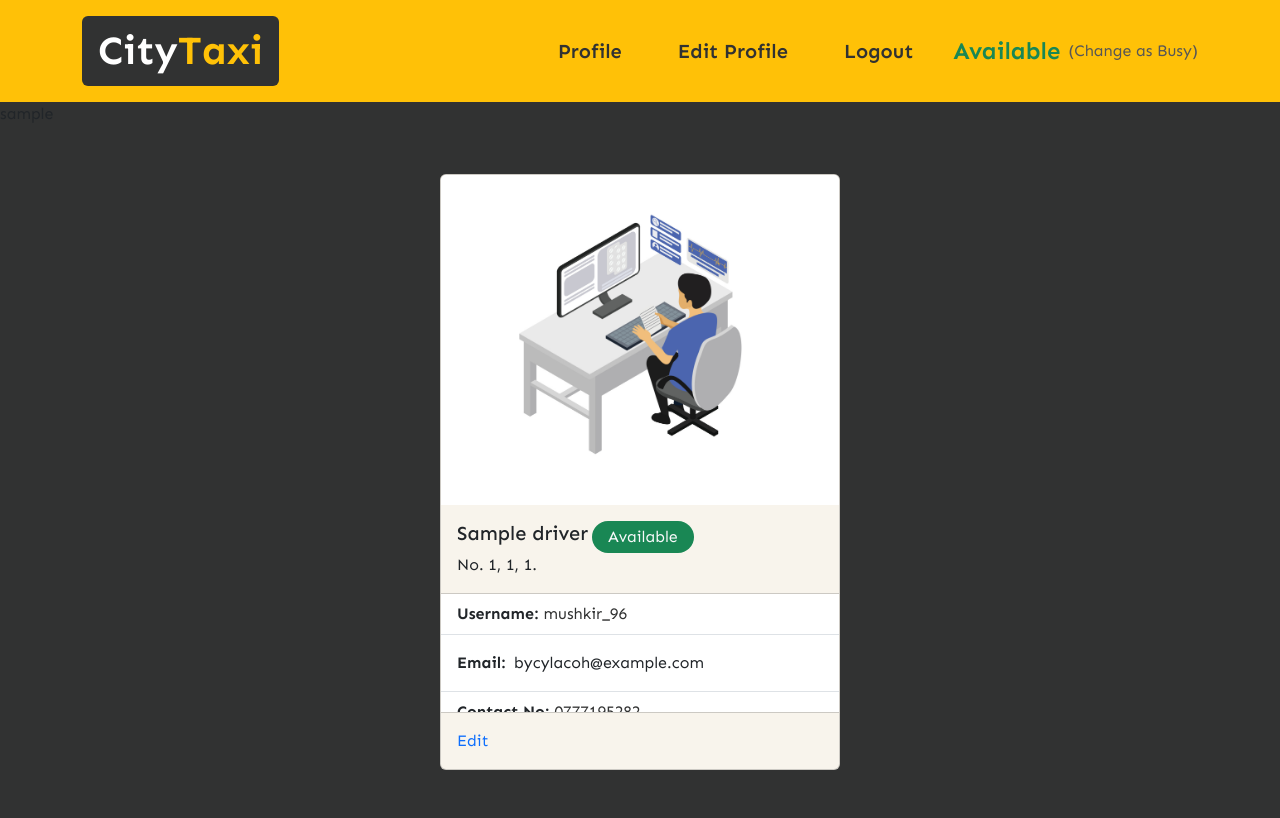
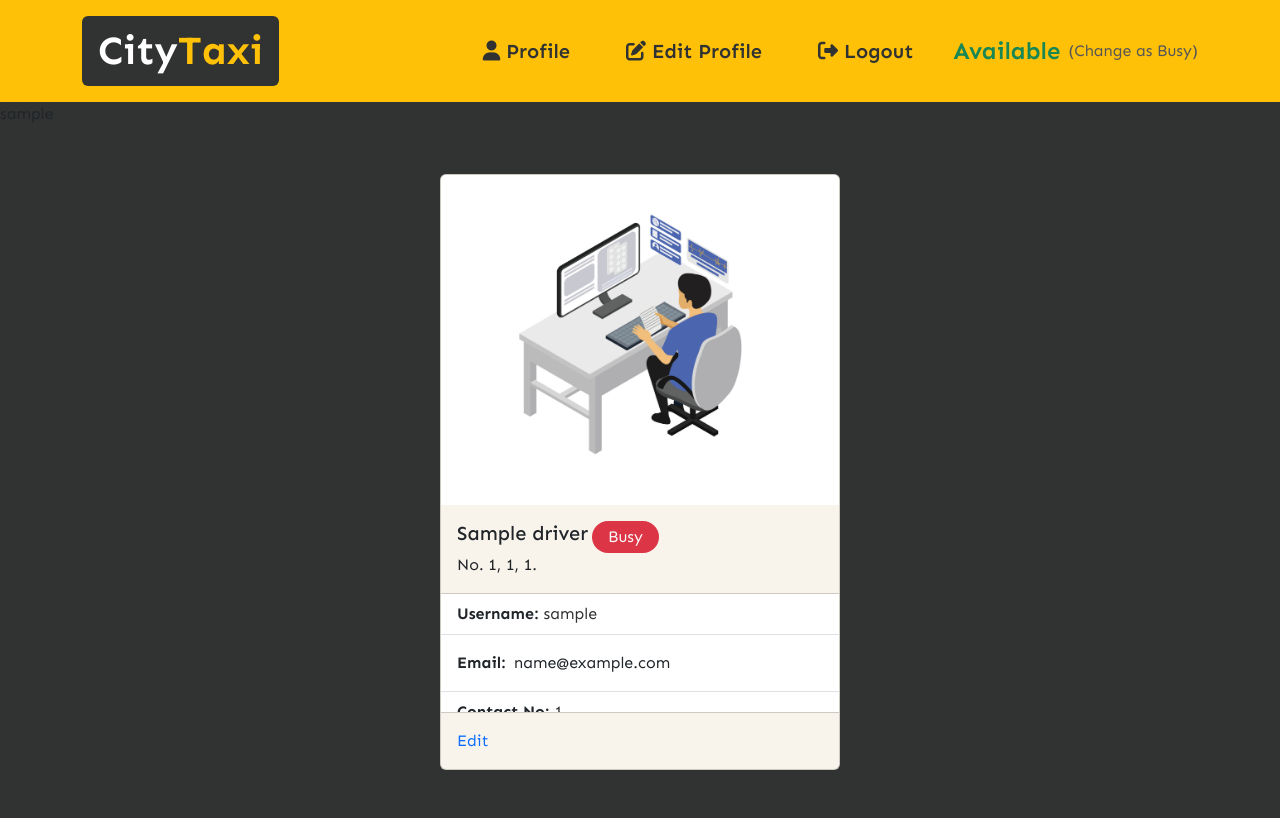
Before and after one commit to KingMaster86/taxi-pi-web, a PHP site: page /driver-directory/homepage.php?profile in a window 1280 px wide. Run offline with PHP 8.4, Linux system fonts and the light colour scheme; the visitor is signed in with stand-in values (Sample User, id 1); tables that the repository leaves empty hold one stand-in row (values such as "Sample post"); some libraries are stand-ins or nearby versions.

Commit message:
feat: implemented availability status changing by driver and driver dashboard profile card viewing features

```diff
--- a/assets/css/style.css
+++ b/assets/css/style.css
@@ -14,10 +14,11 @@ body {
 }
 
 .hover-effect:hover {
-  background-color: #f0ad4e !important;
+  background-color: #ffc107;
   color: black !important;
-  border-radius: 10px !important;
-  transition: 500ms !important;
+  border-radius: 10px;
+  transition: 500ms;
+  font-weight: bold;
 }
 
 .height {
--- a/assets/css/style2.css
+++ b/assets/css/style2.css
@@ -39,6 +39,11 @@
   background: #6e6f6f !important;
 }
 
+.effect-black-hover:hover {
+  background: #313232 !important;
+  color: #f8f4ec !important;
+}
+
 /* Responsive for Admin Login Card */
 @media (min-width: 990px) {
   #driver-login-card {
--- /dev/null
+++ b/driver-directory/edit-profile.php
@@ -0,0 +1,4 @@
+<?php
+include('../includes/connect.php');
+
+echo "It is Edit Profile";
--- a/driver-directory/homepage.php
+++ b/driver-directory/homepage.php
@@ -13,8 +13,7 @@ if ($isLoggedInUsernameExist > 0 && $isLoggedInUsernameExist == 1) {
     $fetchLoggedInUserDataFromDB = mysqli_fetch_assoc($getLoggedInUsernameDetails);
 
     $driverId = $fetchLoggedInUserDataFromDB['driver_id'];
-
-    // echo $driverId;
+    $availabilityStatus = $fetchLoggedInUserDataFromDB['availability_status'];
 }
 
 ?>
@@ -28,7 +27,7 @@ if ($isLoggedInUsernameExist > 0 && $isLoggedInUsernameExist == 1) {
 
     <!-- Fav Icon -->
     <link rel="shortcut icon" href="../assets/img/taxi-img.png" type="image/x-icon" class="object-fit-cover" />
-    <title>Profile | CityTaxi</title>
+    <title>Profile | City - Taxi</title>
 
     <!-- Google Font (Sen) -->
     <link rel="preconnect" href="https://fonts.googleapis.com" />
@@ -69,22 +68,33 @@ if ($isLoggedInUsernameExist > 0 && $isLoggedInUsernameExist == 1) {
                 <div class="collapse navbar-collapse" id="navbarSupportedContent">
                     <ul class="navbar-nav ms-auto mb-2 mb-lg-0">
                         <li class="nav-item">
-                            <a class="nav-link font-black fs-5 rounded hover-effect me-4 px-3 fw-semibold" href="homepage.php?profile">Profile</a>
+                            <a class="nav-link font-black fs-5 rounded effect-black-hover me-4 px-3 fw-semibold" href="homepage.php?profile"><i class="fa-solid fa-user"></i> Profile</a>
                         </li>
 
                         <li class="nav-item">
-                            <a class="nav-link font-black fs-5 rounded hover-effect me-4 px-3 fw-semibold" href="../about-us.html">Edit Profile</a>
+                            <a class="nav-link font-black fs-5 rounded effect-black-hover me-4 px-3 fw-semibold" href="homepage.php?edit-profile"><i class="fa-solid fa-pen-to-square"></i> Edit Profile</a>
                         </li>
 
                         <li class="nav-item">
-                            <a class="nav-link font-black fs-5 rounded hover-effect me-4 px-3 fw-semibold" href="../contact-us.html">Logout</a>
+                            <a class="nav-link font-black fs-5 rounded effect-black-hover me-4 px-3 fw-semibold" href="homepage.php?logout"><i class="fa-solid fa-right-from-bracket"></i> Logout</a>
                         </li>
                     </ul>
 
                     <!-- Availability Status -->
                     <div class="d-flex align-items-center gap-2">
-                        <label for="" class="text-success fs-4 fw-semibold">Available</label>
-                        <a href="status-changer.php?driverId=<?php echo $driverId; ?>" class="text-decoration-none font-grey">(Change as Busy)</a>
+                        <?php
+                        if ($availabilityStatus == "busy") {
+                            echo "
+                            <label class='text-success fs-4 fw-semibold'>Busy</label>
+                            <a href='status-changer.php?driverId={$driverId}' class='text-decoration-none font-grey'>(Change as Available)</a>";
+                        } else {
+                            echo "
+                            <label class='text-success fs-4 fw-semibold'>Available</label>
+                            <a href='status-changer.php?driverId={$driverId}' class='text-decoration-none font-grey'>(Change as Busy)</a>";
+                        }
+                        ?>
+
+
                     </div>
                 </div>
             </div>
@@ -99,6 +109,14 @@ if ($isLoggedInUsernameExist > 0 && $isLoggedInUsernameExist == 1) {
                 if (isset($_GET['profile'])) {
                     include('profile.php');
                 }
+
+                if (isset($_GET['edit-profile'])) {
+                    include('edit-profile.php');
+                }
+
+                if (isset($_GET['logout'])) {
+                    include('logout.php');
+                }
                 ?>
             </div>
         </div>
--- a/driver-directory/profile.php
+++ b/driver-directory/profile.php
@@ -23,6 +23,7 @@ if ($isLoggedInUsernameExist > 0 && $isLoggedInUsernameExist == 1) {
     $driverIdCardNo = $fetchLoggedInUserDataFromDB['driver_id_card_no'];
     $startTime = $fetchLoggedInUserDataFromDB['start_time'];
     $endTime = $fetchLoggedInUserDataFromDB['end_time'];
+    $availabilityStatus = $fetchLoggedInUserDataFromDB['availability_status'];
 }
 
 ?>
@@ -38,41 +39,57 @@ if ($isLoggedInUsernameExist > 0 && $isLoggedInUsernameExist == 1) {
                     <?php echo "No. " . $driverAddressLine . ", " . $driverCity . ", " . $driverCountry . "."; ?>
                 </p>
             </div>
-            <div class="bg-success px-3 py-1 rounded-5 text-light mt-2 mt-md-0 text-center">
+
+            <?php
+            if ($availabilityStatus == "available") {
+                echo "
+                <div class='bg-success px-3 py-1 rounded-5 text-light mt-2 mt-md-0 text-center'>
+                    Available
+                </div>
+                ";
+            } else {
+                echo "
+                <div class='bg-danger px-3 py-1 rounded-5 text-light mt-2 mt-md-0 text-center'>
+                    Busy
+                </div>
+                ";
+            }
+            ?>
+            <!-- <div class="bg-success px-3 py-1 rounded-5 text-light mt-2 mt-md-0 text-center">
                 Available
-            </div>
+            </div> -->
         </div>
         <ul class="list-group list-group-flush card-height overflow-y-scroll">
             <li class="list-group-item fw-bold">
                 Username:
-                <span class="text-decoration-none fw-normal font-black">mushkir_96</span>
+                <span class="text-decoration-none fw-normal font-black"><?php echo $driverUsername; ?></span>
             </li>
             <li class="list-group-item d-md-flex align-items-center gap-2 pl-2 pt-0 pb-0 pe-0">
                 <p class="card-text mt-3 fw-bold">Email:</p>
-                <p class="card-text">bycylacoh@example.com</p>
+                <p class="card-text"><?php echo $driverEmail; ?></p>
             </li>
             <li class="list-group-item fw-bold">
                 Contact No:
-                <a href="tel:0000" class="text-decoration-none fw-normal font-black">0777195282</a>
+                <span class="text-decoration-none fw-normal font-black"><?php echo $driverPhoneNo; ?></span>
             </li>
 
             <li class="list-group-item fw-bold">
                 ID Card No:
-                <span class="text-decoration-none fw-normal font-black">199631404505</span>
+                <span class="text-decoration-none fw-normal font-black"><?php echo $driverIdCardNo; ?></span>
             </li>
 
             <li class="list-group-item fw-bold">
                 Start Time:
-                <span class="text-decoration-none fw-normal font-black">16:00</span>
+                <span class="text-decoration-none fw-normal font-black"><?php echo $startTime; ?></span>
             </li>
 
             <li class="list-group-item fw-bold">
                 End Time:
-                <span class="text-decoration-none fw-normal font-black">23:00</span>
+                <span class="text-decoration-none fw-normal font-black"><?php echo $endTime; ?></span>
             </li>
         </ul>
         <div class="card-body">
-            <a href="./edit-profile.html" class="card-link text-decoration-none">Edit
+            <a href="edit-profile.php" class="card-link text-decoration-none">Edit
             </a>
         </div>
     </div>
--- a/driver-directory/status-changer.php
+++ b/driver-directory/status-changer.php
@@ -29,7 +29,7 @@ if (isset($_GET['driverId'])) {
             if ($isRowsAffected == 1) {
                 $driverName = $arrayOfParsedDriverIdData['driver_name'];
 
-                echo "<script>alert('Hello" . $driverName . "! Your Status Changed as Busy State.')</script>";
+                echo "<script>alert('Hello " . $driverName . "! Your Status Changed as Busy State.')</script>";
                 echo "<script>window.open('homepage.php','_self')</script>";
             }
         } else {
@@ -40,7 +40,7 @@ if (isset($_GET['driverId'])) {
             if ($isRowsAffected == 1) {
                 $driverName = $arrayOfParsedDriverIdData['driver_name'];
 
-                echo "<script>alert('Hello" . $driverName . "! Your Status Changed as Available State.')</script>";
+                echo "<script>alert('Hello " . $driverName . "! Your Status Changed as Available State.')</script>";
                 echo "<script>window.open('homepage.php','_self')</script>";
             }
         }
--- a/index.php
+++ b/index.php
@@ -191,7 +191,7 @@ session_start();
       <div class="col-12 col-md-6 p-5">
         <p class="fw-bold m-1">For Drivers</p>
         <h1 class="fw-bolder">Do you want to Earn with Us?</h3>
-          <a href="./SignUp/driver.php" target="_blank" class="btn btn-warning fw-bold mt-2">Become a Driver</a>
+          <a href="./sign-up/driver.php" target="_blank" class="btn btn-warning fw-bold mt-2">Become a Driver</a>
       </div>
 
       <div class="col-md-6 p-5">
```
Also changed, not shown: driver-directory/logout.php (added, +11 -0 lines).
